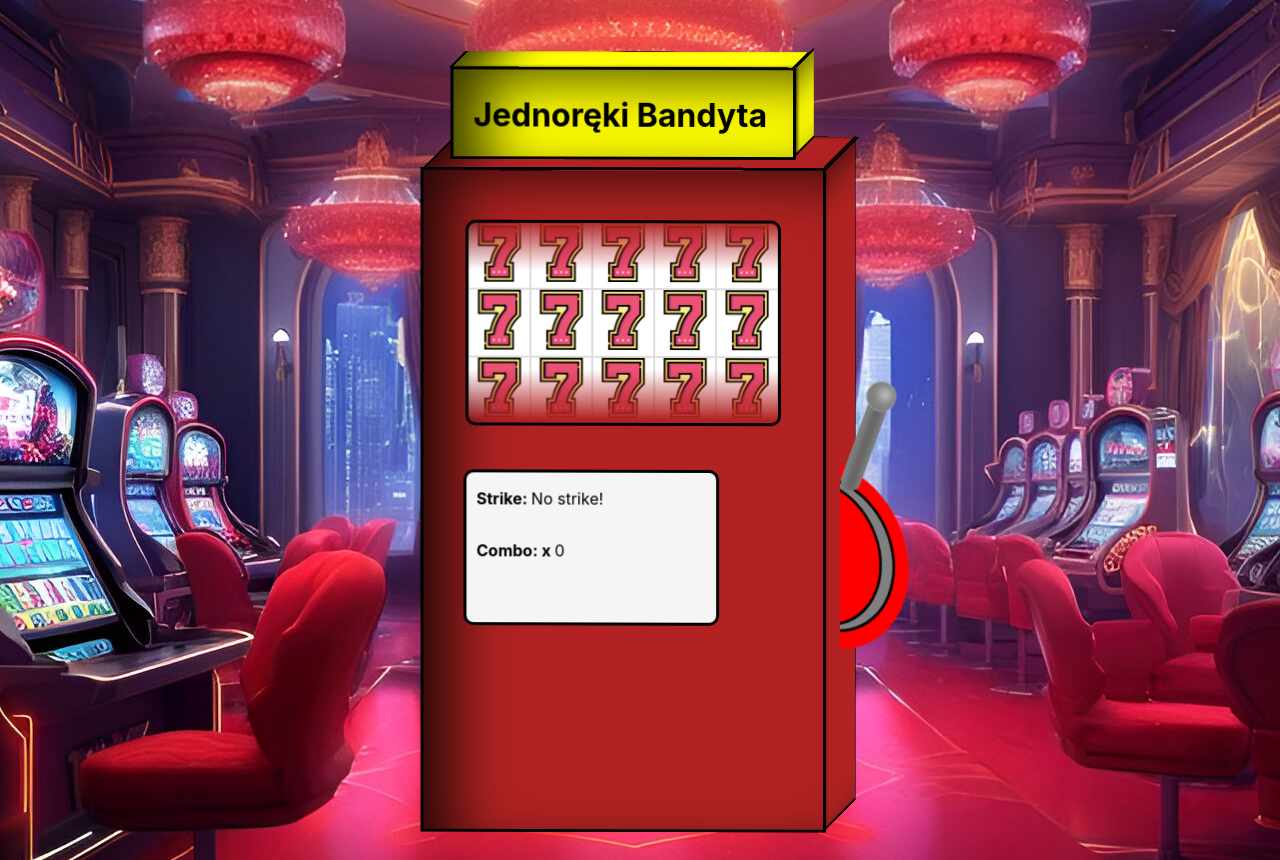
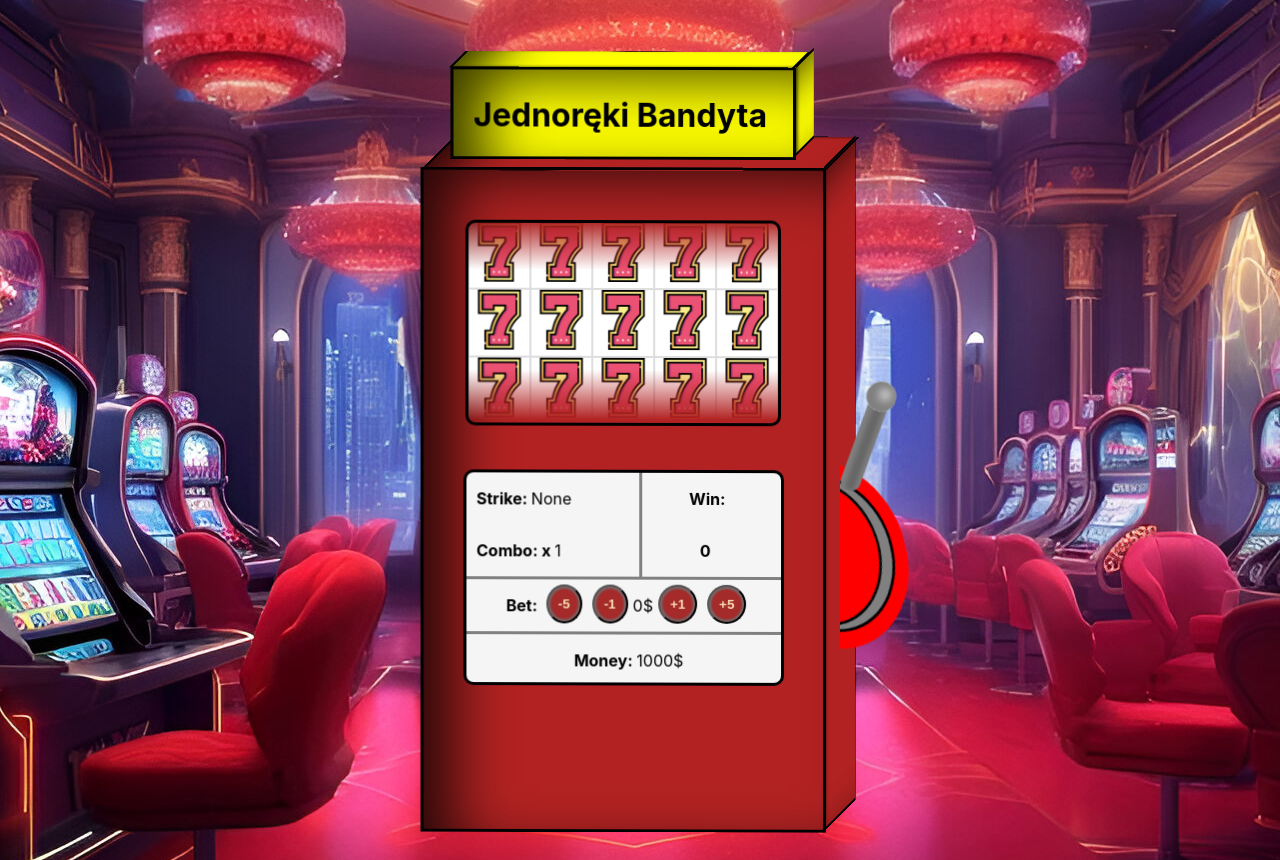
Before and after one commit to Belkacz/cassino-domingo, a React (Create React App) app: page / in a window 1280 px wide. Built offline with nearby package versions, Linux system fonts and the light colour scheme.

Commit message:
bugfix#6: added money, bet and win display working on logic on it tryging to bvugfixing pair double pair bug and desync beetween elements dispalyed and scored

```diff
--- a/src/components/ScoreDisplay/ScoreDisplay.lazy.tsx
+++ b/src/components/ScoreDisplay/ScoreDisplay.lazy.tsx
@@ -6,6 +6,7 @@ import { WinColors } from '../../shared/enums';
 interface LazyScoreDisplayProps {
   score: SlotItemScore[];
   strike: WinColors;
+  leverStatus: boolean;
 }
 
 const LazyScoreDisplay = lazy(() => import('./ScoreDisplay'));
--- a/src/components/ScoreDisplay/ScoreDisplay.tsx
+++ b/src/components/ScoreDisplay/ScoreDisplay.tsx
@@ -6,6 +6,7 @@ import { WinColors } from '../../shared/enums';
 interface ScoreDisplayProps {
    score: SlotItemScore[]
    strike: WinColors;
+   leverStatus: boolean;
 }
 
 const strikeMessages: { [key in WinColors]: string } = {
@@ -14,25 +15,62 @@ const strikeMessages: { [key in WinColors]: string } = {
    [WinColors.Bronze]: "x3 !",
    [WinColors.Doublet1]: "x2x2",
    [WinColors.Doublet2]: "x2x2",
-   [WinColors.Pair]: "x2",
+   [WinColors.Pair]: " PARA ",
    [WinColors.None]: "No strike!",
+   [WinColors.Empty]: " ... ",
+};
+
+const strikeMultiplicator: { [key in WinColors]: number } = {
+   [WinColors.Gold]: 5,
+   [WinColors.Silver]: 4,
+   [WinColors.Bronze]: 3,
+   [WinColors.Doublet1]: 2,
+   [WinColors.Doublet2]: 2,
+   [WinColors.Pair]: 1,
+   [WinColors.None]: 0,
+   [WinColors.Empty]: 0,
 };
 
 
-const ScoreDisplay: FC<ScoreDisplayProps> = ({ score, strike }) => {
+const ScoreDisplay: FC<ScoreDisplayProps> = ({ score, strike, leverStatus }) => {
    const [strikeMsg, setStrikeMsg] = useState("No Strike");
-   const [combo, setCombo] = useState(0);
-
+   const [combo, setCombo] = useState(1);
+   const [money, setMoney] = useState(1000);
+   const [bet, setBet] = useState(0);
+   const [win, setWin] = useState(0);
 
    useEffect(() => {
-      setCombo(calculateCombo(strike));
-      setStrikeMsg(changeStrikeMsg(strike));
+      console.log(strike)
+      if (leverStatus) {
+         // setStrikeMsg("Losowanie ...")
+         // setMoney((prev) => prev + win);
+         // setWin(0)
+      } else {
+         setStrikeMsg(changeStrikeMsg(strike));
+         if (strike !== WinColors.Empty) {
+            setCombo(calculateCombo(strike));
+            setWin(calcualteWin(strike));
+            setMoney((prev) => prev + win);
+            setBet(0);
+         }
+      }
+      console.log("WIN : ", win)
    }, [strike]);
+
+   useEffect(() => {
+      if(leverStatus) {
+         setStrikeMsg("Losowanie ...")
+         setMoney((prev) => prev + win);
+         setWin(0);
+      } else {
+         setStrikeMsg(" None ")
+      }
+   }, [leverStatus]);
 
    const calculateCombo = (strike: WinColors) => {
       let newCombo = combo
       if (strike === WinColors.None) {
-         newCombo = 0;
+         newCombo = 1;
       } else {
          newCombo++;
       }
@@ -40,7 +78,6 @@ const ScoreDisplay: FC<ScoreDisplayProps> = ({ score, strike }) => {
    };
 
    const changeStrikeMsg = (strike: WinColors) => {
-      console.log('strike')
       let strikes: string = "";
       for (let key in strikeMessages) {
          if (key === strike) {
@@ -50,19 +87,67 @@ const ScoreDisplay: FC<ScoreDisplayProps> = ({ score, strike }) => {
       return strikes;
    };
 
+   const changeBet = (payload: number) => {
+      if (bet + payload >= 0 && money - payload >= 0) {
+         setBet(bet + payload);
+         setMoney(money - payload);
+      }
+   }
+
+   const calcualteWin = (strike: WinColors) => {
+      let result = 0;
+      let multi = 0;
+      if(strike !== WinColors.Empty && strike !== WinColors.None) {
+         for (let key in strikeMultiplicator) {
+            if (key === strike) {
+               multi = (strikeMultiplicator[key as WinColors]);
+            }
+         }
+         result = bet * multi * combo;
+      }
+      console.log("bet : ", bet);
+      console.log("multi : ",multi)
+      console.log("combo : ",combo)
+      console.log("result : ",result)
+
+      setBet(0);
+      return result;
+   }
+
    return (
       <ScoreDisplayWrapper>
          <div className='score-display-containier'>
             <div className='display-main'>
-               <div className='strike-display'>
-                  <div className='strike'>
-                     <p className='strike-title'>Strike: </p>
-                     <p> {strikeMsg}</p>
+               <div className='separated-window'>
+                  <div className='strike-display border-right-boy'>
+                     <div className='text-wrapper'>
+                        <p className='title'>Strike: </p>
+                        <p> {strikeMsg}</p>
+                     </div>
+                     <div className='text-wrapper'>
+                        <p className='title'>Combo: x </p>
+                        <p> {combo}</p>
+                     </div>
                   </div>
-                  <div className='strike'>
-                     <p className='strike-title'>Combo: x </p>
-                     <p> {combo}</p>
+                  <div className='win-wrapper set-center'>
+                     <p className='title'> Win:</p>
+                     <p className='title'> {win} </p>
                   </div>
+               </div>
+
+               <div className='text-wrapper set-center border-top-boy padding-sides '>
+                  <p className='title'>Bet: </p>
+
+                  <div className='bet-button-wrapper'><button className='bet-button' onClick={() => changeBet(-5)}> -5 </button>
+                  </div>
+                  <div className='bet-button-wrapper'> <button className='bet-button' onClick={() => changeBet(-1)}> -1 </button>
+                  </div> <p> {bet}</p> <p> $</p>
+                  <div className='bet-button-wrapper'><button className='bet-button' onClick={() => changeBet(1)}> +1 </button></div>
+                  <div className='bet-button-wrapper'><button className='bet-button' onClick={() => changeBet(5)}> +5 </button></div>
+               </div>
+               <div className='text-wrapper set-center border-top-boy '>
+                  <p className='title'>Money: </p>
+                  <p> {money}</p> <p> $</p>
                </div>
             </div>
          </div>
--- a/src/components/SlotMachine/SlotMachine.tsx
+++ b/src/components/SlotMachine/SlotMachine.tsx
@@ -12,13 +12,13 @@ interface SlotMachineProps { }
 const SlotMachine: FC<SlotMachineProps> = () => {
 
     const [checkWinOnce, setcheckWinOnce] = useState(false);
-    const [strike, setStrike] = useState(WinColors.None);
+    const [strike, setStrike] = useState(WinColors.Empty);
     const [score, setNewScore] = useState<SlotItemScore[]>([
-        { id: 1, name: 'none', src: '', winStrike: WinColors.None},
-        { id: 2, name: 'none', src: '', winStrike: WinColors.None},
-        { id: 3, name: 'none', src: '', winStrike: WinColors.None},
-        { id: 4, name: 'none', src: '', winStrike: WinColors.None},
-        { id: 5, name: 'none', src: '', winStrike: WinColors.None},
+        { id: 1, name: 'none', src: '', winStrike: WinColors.Empty},
+        { id: 2, name: 'none', src: '', winStrike: WinColors.Empty},
+        { id: 3, name: 'none', src: '', winStrike: WinColors.Empty},
+        { id: 4, name: 'none', src: '', winStrike: WinColors.Empty},
+        { id: 5, name: 'none', src: '', winStrike: WinColors.Empty},
     ]);
 
     const [leverStatus, setLeverStatus] = useState(false);
@@ -81,6 +81,36 @@ const SlotMachine: FC<SlotMachineProps> = () => {
     }, [score]);
 
     const setScore = (reelId: number, slot: SlotItem) => {
+        // const Slot1: SlotItemScore = {
+        //     id: baseList[1].id,
+        //     name: baseList[1].name,
+        //     src: baseList[1].src,
+        //     winStrike: WinColors.None,
+        // }
+        // const Slot2: SlotItemScore = {
+        //     id: baseList[2].id,
+        //     name: baseList[2].name,
+        //     src: baseList[2].src,
+        //     winStrike: WinColors.None,
+        // }
+        // const Slot3: SlotItemScore = {
+        //     id: baseList[3].id,
+        //     name: baseList[3].name,
+        //     src: baseList[3].src,
+        //     winStrike: WinColors.None,
+        // }
+        // const Slot4: SlotItemScore = {
+        //     id: baseList[4].id,
+        //     name: baseList[4].name,
+        //     src: baseList[4].src,
+        //     winStrike: WinColors.None,
+        // }
+        // const Slot5: SlotItemScore = {
+        //     id: baseList[1].id,
+        //     name: baseList[1].name,
+        //     src: baseList[1].src,
+        //     winStrike: WinColors.None,
+        // }
         setNewScore((prev) =>  {
             const updatedScore = [...prev];
             const resultSlot: SlotItemScore = {
@@ -89,8 +119,25 @@ const SlotMachine: FC<SlotMachineProps> = () => {
                 src: slot.src,
                 winStrike: WinColors.None,
             }
+            console.log("reeelid ", reelId)
+            // if(reelId === 0) {
+            //     updatedScore[reelId] = Slot1
+            // }
+            // if(reelId === 1) {
+            //     updatedScore[reelId] = Slot2
+            // }
+            // if(reelId === 2) {
+            //     updatedScore[reelId] = Slot3
+            // }
+            // if(reelId === 3) {
+            //     updatedScore[reelId] = Slot4
+            // }
+            // if(reelId === 4) {
+            //     updatedScore[reelId] = Slot5
+            // }
+            updatedScore[reelId] = resultSlot;
+            console.log(updatedScore[reelId])
 
-            updatedScore[reelId] = resultSlot
             return updatedScore;
         })
     }
@@ -101,7 +148,7 @@ const SlotMachine: FC<SlotMachineProps> = () => {
         let dubler: SlotItem;
         let itsDubler = false;
         let biggestStrike = 0;
-
+        console.log(score)
         score.forEach((element1) => {
             let actualStrike = 0;
             score.forEach((element2) => {
@@ -118,32 +165,36 @@ const SlotMachine: FC<SlotMachineProps> = () => {
             });
         });
 
-        if(biggestStrike > 1) {
-            setNewScore((prevScore) =>{
+        console.log("biggest Strike : ", biggestStrike);
+        console.log("itsDubler : ", itsDubler);
+        if (biggestStrike > 1) {
+            setNewScore((prevScore) => {
                 const updatedStrikes = [...prevScore];
-                updatedStrikes.forEach((slot)=>{
-                    if(winningElement.name === slot.name && biggestStrike === 3) {
+                updatedStrikes.forEach((slot) => {
+                    if (winningElement && winningElement.name === slot.name && biggestStrike === 3) {
                         slot.winStrike = WinColors.Bronze;
                         setStrike(WinColors.Bronze);
-                    } else if (winningElement.name === slot.name && biggestStrike === 4) {
+                    } else if (winningElement && winningElement.name === slot.name && biggestStrike === 4) {
                         slot.winStrike = WinColors.Silver;
                         setStrike(WinColors.Silver);
-                    } else if (winningElement.name === slot.name && biggestStrike === 5) {
+                    } else if (winningElement && winningElement.name === slot.name && biggestStrike === 5) {
                         slot.winStrike = WinColors.Gold;
                         setStrike(WinColors.Gold);
-                    } else if(itsDubler && winningElement.name === slot.name && biggestStrike === 2) {
+                    } else if (winningElement && itsDubler && winningElement.name === slot.name && biggestStrike === 2) {
                         slot.winStrike = WinColors.Doublet1;
                         setStrike(WinColors.Doublet1);
-                    } else if(itsDubler && dubler.name === slot.name && biggestStrike === 2) {
+                    } else if (itsDubler && dubler && dubler.name === slot.name && biggestStrike === 2) {
                         slot.winStrike = WinColors.Doublet2;
-                        setStrike(WinColors.Doublet1);
-                    } else if(!itsDubler && winningElement.name === slot.name && biggestStrike === 2) {
+                        setStrike(WinColors.Doublet2);
+                    } else if (winningElement && !itsDubler && winningElement.name === slot.name && biggestStrike === 2) {
                         slot.winStrike = WinColors.Pair;
                         setStrike(WinColors.Pair);
                     }
-                })
+                });
                 return updatedStrikes;
-            })
+            });
+        } else {
+            setStrike(WinColors.None);
         }
     };
 
@@ -151,9 +202,12 @@ const SlotMachine: FC<SlotMachineProps> = () => {
         setNewScore((prevScore) =>
             prevScore.map((elem) => ({
                 ...elem,
+                name: 'none',
+                src: '',
                 winStrike: WinColors.None
             }))
         );
+        setStrike(WinColors.None);
     }
 
     const generateRandomReel = (randomList: SlotItem[], multiplicator: number) => {
@@ -260,7 +314,7 @@ const SlotMachine: FC<SlotMachineProps> = () => {
                             </div>
                             <div className='display-frame'></div>
                             <div className='score-display-wrapper'>
-                        <ScoreDisplay score={score} strike={strike}></ScoreDisplay>
+                        <ScoreDisplay score={score} strike={strike} leverStatus={leverStatus}></ScoreDisplay>
                     </div>
 
                         </div>
--- a/src/shared/enums.ts
+++ b/src/shared/enums.ts
@@ -5,5 +5,6 @@ export enum WinColors {
     Pair = 'PAIR', //2x2
     Doublet1 = 'DOUBLET1', //1x2
     Doublet2 = 'DOUBLET2', //1x2 for second pair
-    None = 'NONE'
+    None = 'NONE',
+    Empty = 'EMPTY'
 }
```
Also changed, not shown: src/components/ScoreDisplay/ScoreDisplay.styled.ts (+51 -4 lines).
